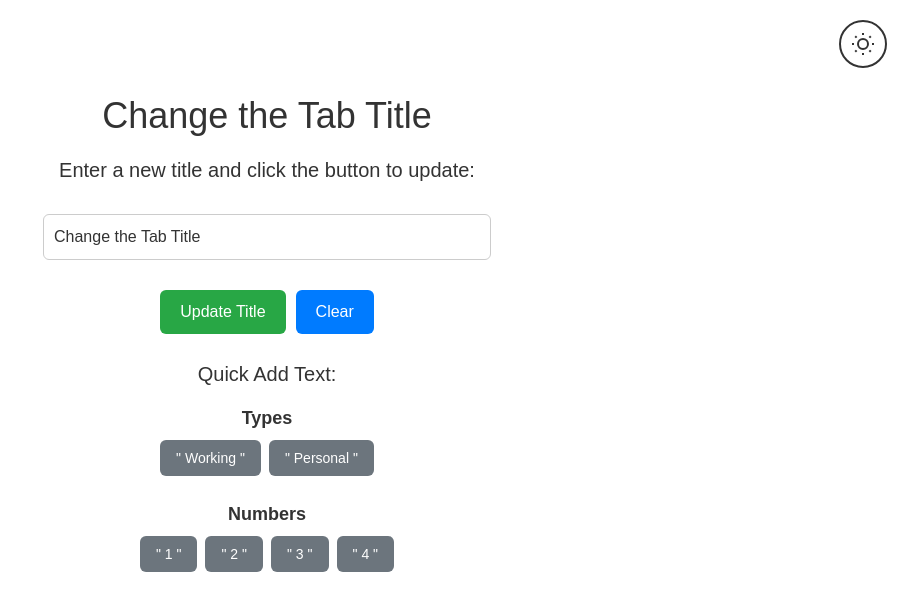
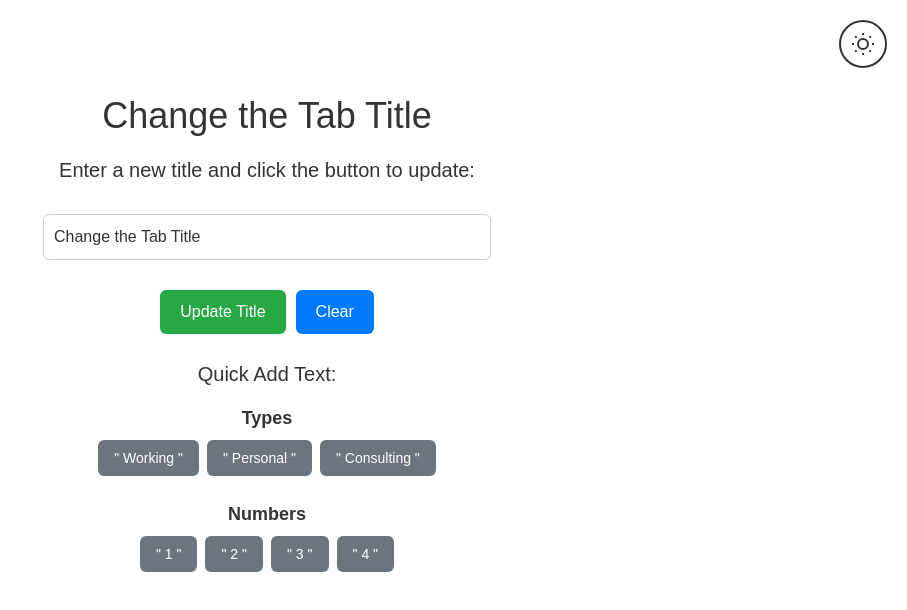
Before and after one commit to tobyhogan/tab-title-picker, a React (Vite) app: page / in a window 1280 px wide. Shown: the top 610 px of the page, without its empty margins (373-1280 px from the left). Built offline with nearby package versions, Linux system fonts and the light colour scheme.

Commit message:
version 1.2.7

```diff
--- a/src/App.jsx
+++ b/src/App.jsx
@@ -150,6 +150,12 @@ function App() {
               >
                 " Personal "
               </button>
+              <button
+                onClick={() => handleAddText('Consulting')}
+                className="text-sm py-2 px-4 bg-[#6c757d] text-white border-none rounded-md cursor-pointer transition-all duration-300 hover:bg-[#5a6268] hover:-translate-y-0.5 active:translate-y-0"
+              >
+                " Consulting "
+              </button>
             </div>
           </div>
 
```
